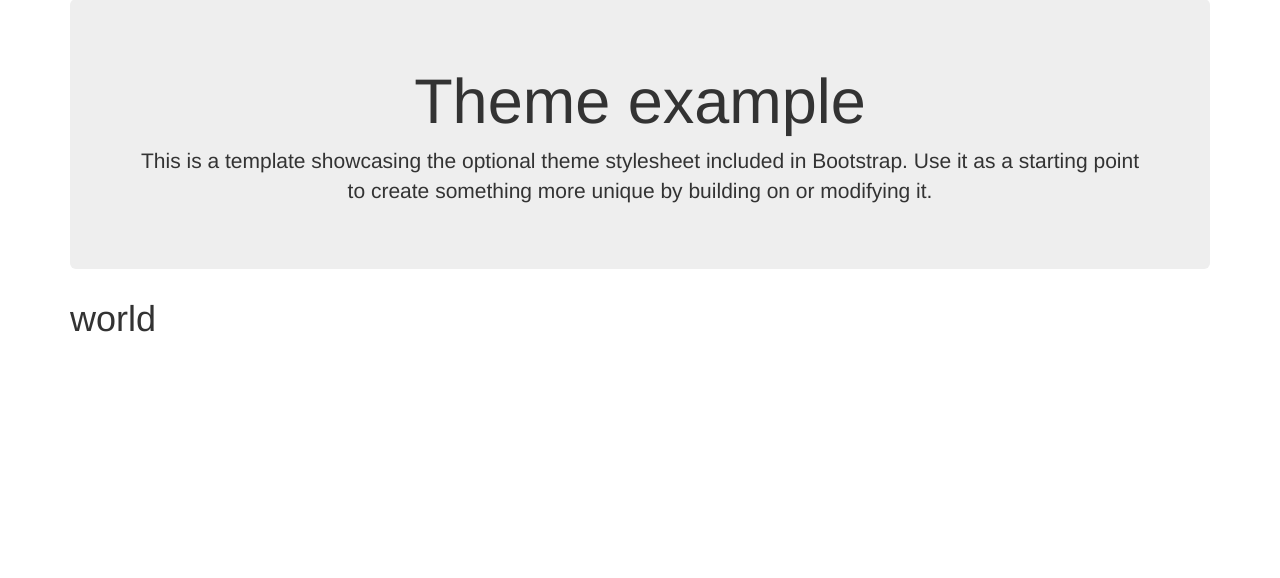
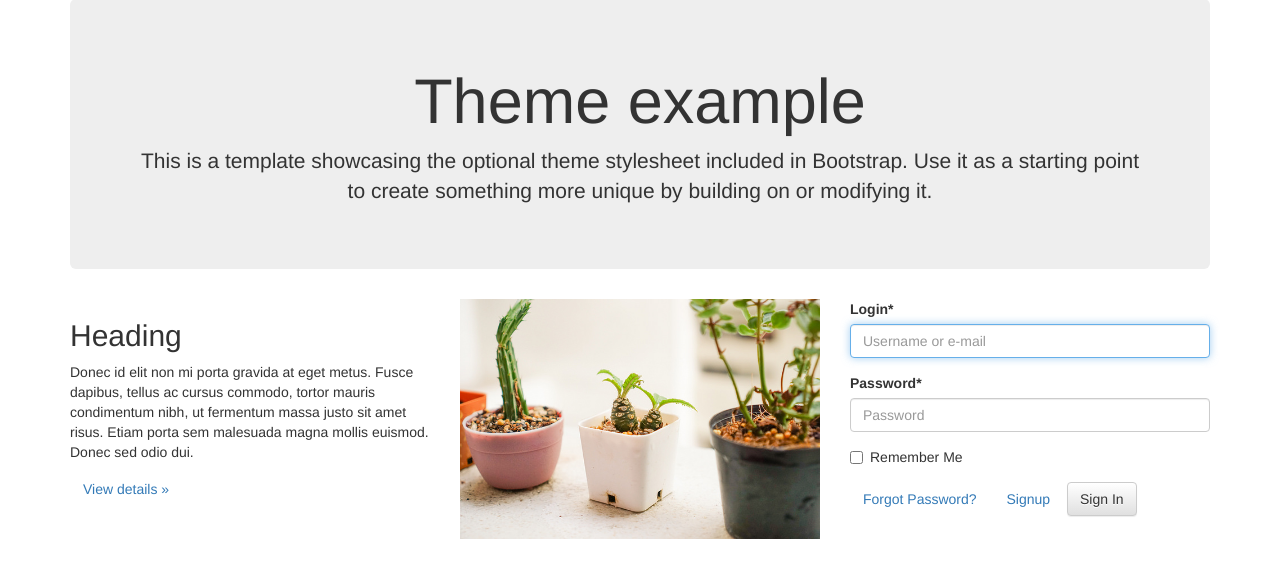
Before and after one commit to poonsakn/SWE-5810502393-ECommerce, a Django app: page / in a window 1280 px wide. Shown: the part 71-649 px from the top of the page. Run offline with Django 3.2, Linux system fonts and the light colour scheme; some libraries are stand-ins or nearby versions.

Commit message:
@2:29:20

```diff
--- a/src/SWE_5810502393_ECommerce/urls.py
+++ b/src/SWE_5810502393_ECommerce/urls.py
@@ -26,6 +26,7 @@ urlpatterns = [
     url(r'^admin/', admin.site.urls),
     url(r'^$', profiles_views.home, name='home'),
     url(r'^about/$', profiles_views.about, name='about'),
+    url(r'^profile/$', profiles_views.userProfile, name='profile'),
     url(r'^contact/$', contact_views.contact, name='contact'),
     url(r'^accounts/', include('allauth.urls')),
 ]
--- a/src/profiles/templates/home.html
+++ b/src/profiles/templates/home.html
@@ -1,4 +1,5 @@
 {% extends 'base.html' %}
+{% load staticfiles %}
 
 {% block style %}
 <style>
@@ -15,5 +16,38 @@
         something more unique by building on or modifying it.</p>
 </div>
 {% endblock %} {% block content %}
-<h1>world</h1>
+
+<div class="row">
+        <div class="col-md-4">
+          <h2>Heading</h2>
+          <p>Donec id elit non mi porta gravida at eget metus. Fusce dapibus, tellus ac cursus commodo, tortor mauris condimentum nibh, ut fermentum massa justo sit amet risus. Etiam porta sem malesuada magna mollis euismod. Donec sed odio dui. </p>
+          <p><a class="btn btn-secondary" href="#" role="button">View details »</a></p>
+        </div>
+        <div class="col-md-4">
+          <a href="#"><img src="{% static 'img/home.jpg' %}" class='img-responsive'/></a>
+        </div>
+        <div class="col-md-4">
+                {% if request.user.is_authenticated %}
+                <h3>Hello {{ request.user }}</h3>
+
+                {% else %}
+                <form class="login" method="POST" action="{% url 'account_login' %}">
+                    {% csrf_token %}
+
+
+                  <div id="div_id_login" class="form-group"> <label for="id_login" class="control-label  requiredField">
+                                  Login<span class="asteriskField">*</span> </label> <div class="controls "> <input autofocus="autofocus" class="textinput textInput form-control" id="id_login" name="login" placeholder="Username or e-mail" type="text" required=""> </div> </div> <div id="div_id_password" class="form-group"> <label for="id_password" class="control-label  requiredField">
+                                  Password<span class="asteriskField">*</span> </label> <div class="controls "> <input class="textinput textInput form-control" id="id_password" name="password" placeholder="Password" type="password" required=""> </div> </div> <div class="form-group"> <div id="div_id_remember" class="checkbox"> <label for="id_remember" class=""> <input class="checkboxinput" id="id_remember" name="remember" type="checkbox">
+                                      Remember Me
+                                  </label> </div> </div>
+
+
+                                  <a class="btn btn-link button secondaryAction" href="{% url 'account_reset_password' %}">Forgot Password?</a>
+                                  <a class="btn btn-link button secondaryAction" href="{% url 'account_signup' %}">Signup</a>
+                    <button class=" btn btn-default primaryAction" type="submit">Sign In</button>
+                  </form>
+                {% endif %}
+        </div>
+      </div>
+
 {% endblock %}
--- a/src/profiles/views.py
+++ b/src/profiles/views.py
@@ -1,3 +1,4 @@
+from django.contrib.auth.decorators import login_required
 from django.shortcuts import render
 
 # Create your views here.
@@ -10,3 +11,10 @@ def about(request):
     context = {}
     template = 'about.html'
     return render(request, template, context)
+
+@login_required
+def userProfile(request):
+    user = request.user
+    context = {'user': user}
+    template = 'profile.html'
+    return render(request, template, context)
```
Also changed, not shown: src/profiles/templates/profile.html (added, +8 -0 lines), src/db.sqlite3, static/static/img/home.jpg (added), 2 other files.
